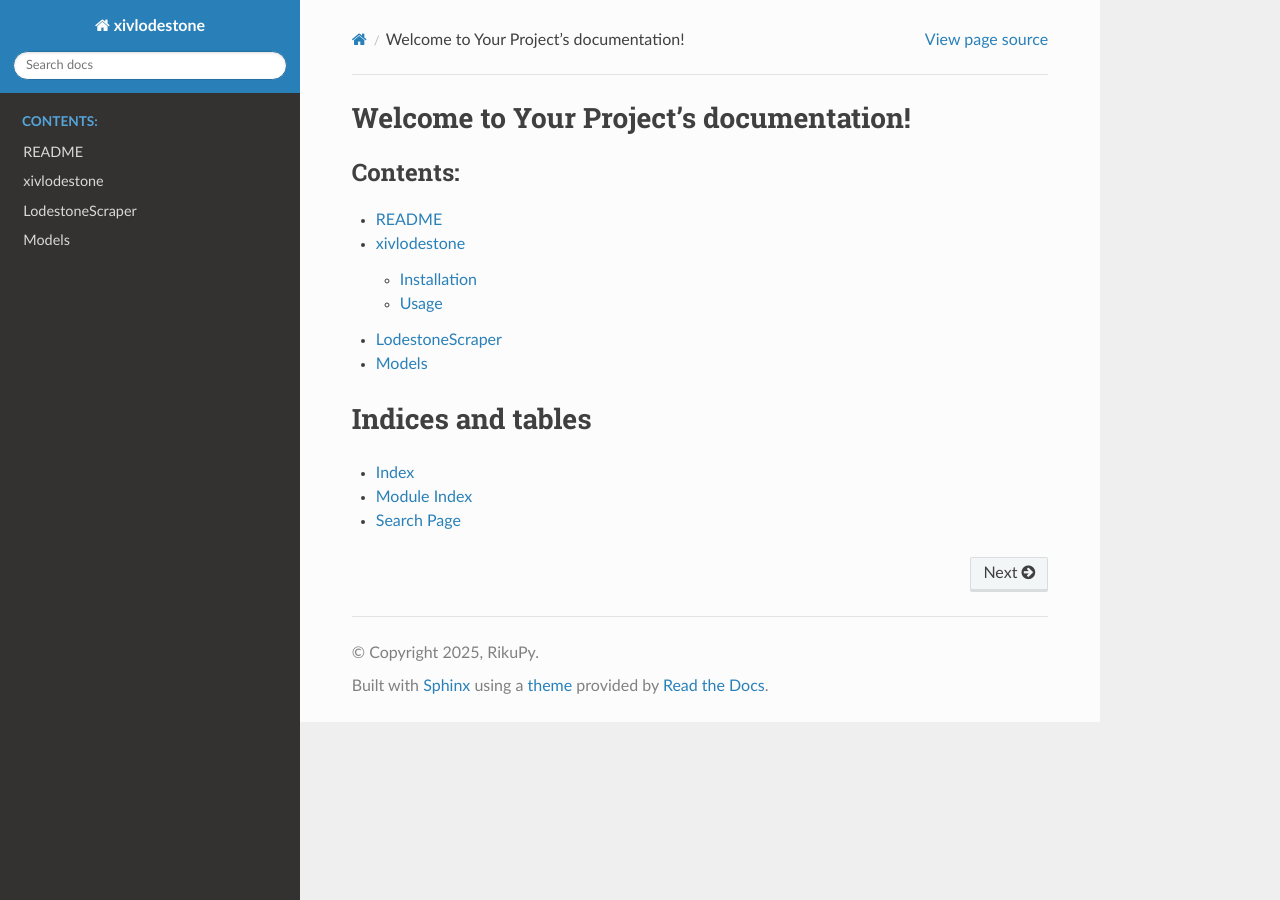
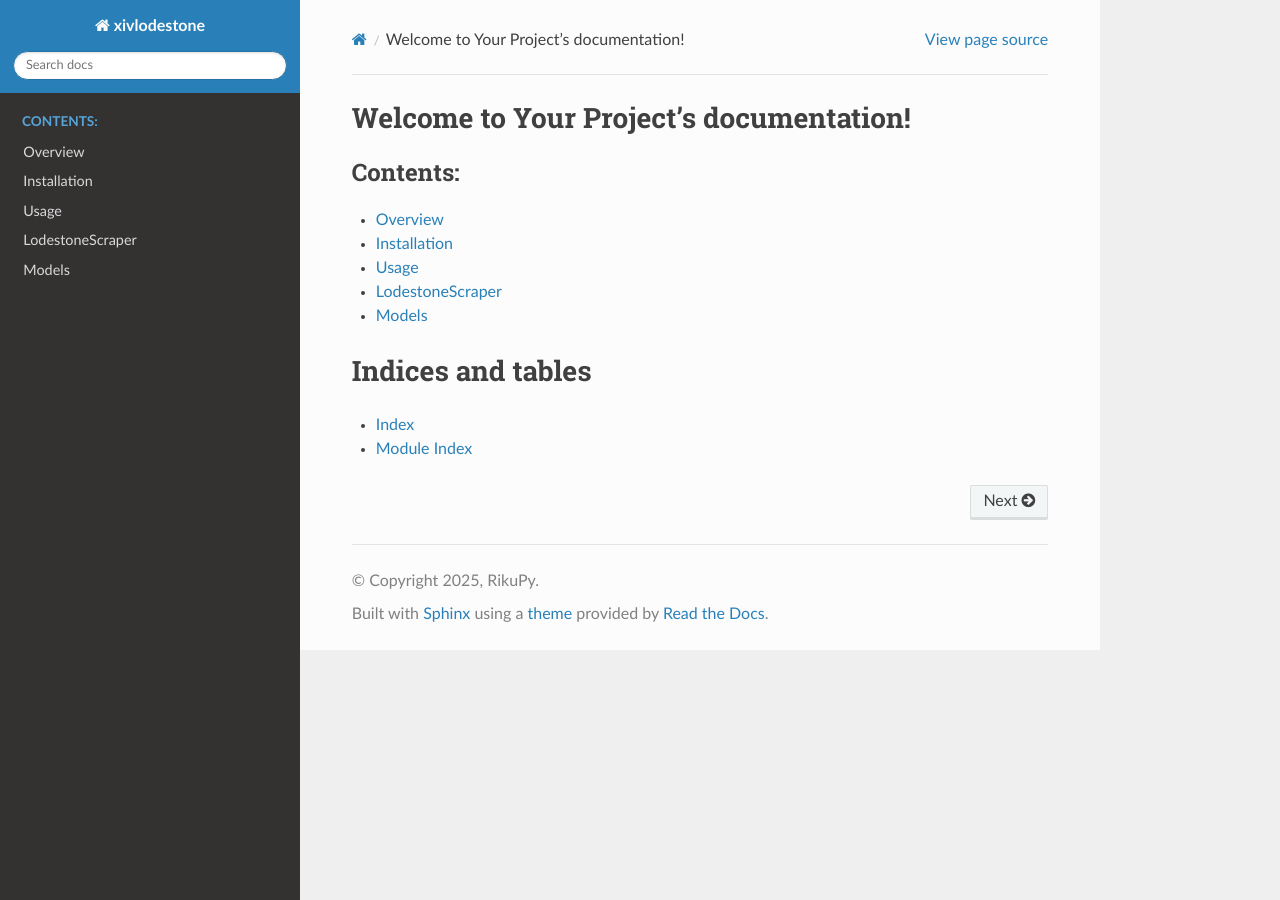
Before and after one commit to RikuPy/xivlodestone, a Sphinx documentation site: the page built from docs/index.rst, in a window 1280 px wide. Built offline with Sphinx 7.4.7 and the Read the Docs theme 3.1.0, drawn with Linux system fonts in a browser that asks for light colours.

Commit message:
Update documentation and doc requirements

```diff
--- a/README.rst
+++ b/README.rst
@@ -1,4 +1,4 @@
-xivlodestone
+Overview
 ============
 
 xivlodestone is a Python library that interacts with the
@@ -15,7 +15,7 @@ be stable or feature-complete. Breaking changes may occur anytime, and
 the API may change without notice.
 
 Installation
-------------
+============
 
 You can install this library using pip:
 
@@ -24,7 +24,7 @@ You can install this library using pip:
    pip install xivlodestone
 
 Usage
------
+=====
 
 You can use the ``search_character`` method to search for a character.
 With a correctly spelled character name and world, this is usually a
--- a/docs/index.rst
+++ b/docs/index.rst
@@ -14,4 +14,3 @@ Indices and tables
 
 * :ref:`genindex`
 * :ref:`modindex`
-* :ref:`search`
--- a/docs/readme.rst
+++ b/docs/readme.rst
@@ -1,4 +1 @@
-README
-======
-
 .. include:: ../README.rst
--- a/docs/requirements.txt
+++ b/docs/requirements.txt
@@ -1,2 +1,3 @@
 sphinx>=7.2.6
 sphinx_rtd_theme>=2.0.0
+xivlodestone
```
